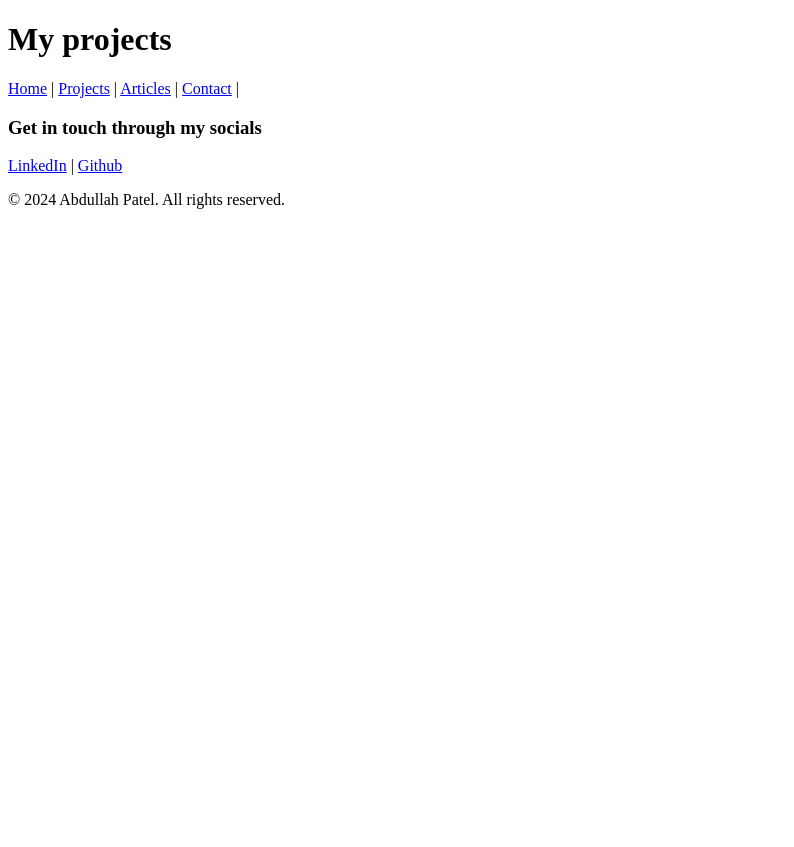
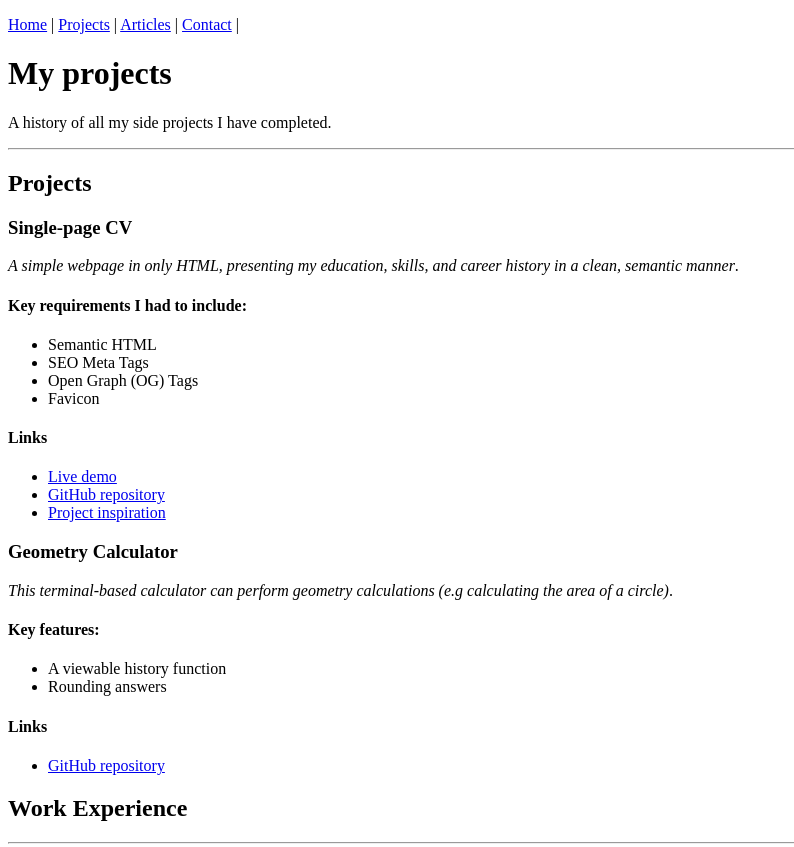
Before and after one commit to MrPatena/Basic-HTML-Website, a plain HTML site: page projects.html in a window 1280 px wide. Shown: the top 847 px of the page, without its empty margins (0-794 px from the left). Before the commit the page ends 800 px from the top, so only its background shows below. Drawn offline with Linux system fonts and the light colour scheme.

Commit message:
Updated all html file contents

```diff
--- a/projects.html
+++ b/projects.html
@@ -7,7 +7,6 @@
     </head>
     <body>
         <header>
-            <h1>My projects</h1>
             <nav>
                 <p>
                     <a href="index.html">Home</a> |
@@ -16,9 +15,50 @@
                     <a href="contact.html">Contact</a> |
                 </p>
             </nav>
+            <h1>My projects</h1>
+            <p>A history of all my side projects I have completed.</p>
+            <hr>
         </header>
-        <main></main>
+        <main>
+            <section>
+                <h2>Projects</h2>
+                <article id="single-page-cv">
+                    <h3>Single-page CV</h3>
+                    <p><em>A simple webpage in only HTML, presenting my education, skills, and career history in a clean, semantic manner</em>.</p>
+                    <h4>Key requirements I had to include:</h4>
+                    <ul>
+                        <li>Semantic HTML</li>
+                        <li>SEO Meta Tags</li>
+                        <li>Open Graph (OG) Tags</li>
+                        <li>Favicon</li>
+                    </ul>
+                    <h4>Links</h4>
+                    <ul>
+                        <li><a href="https://mrpatena.github.io/SinglePageCV/" target="_blank">Live demo</a></li>
+                        <li><a href="https://github.com/MrPatena/SinglePageCV" target="_blank">GitHub repository</a></li>
+                        <li><a href="https://roadmap.sh/projects/single-page-cv" target="_blank">Project inspiration</a></li>
+                    </ul>
+                </article>
+                <article id="geometry-calculator">
+                    <h3>Geometry Calculator</h3>
+                    <p><em>This terminal-based calculator can perform geometry calculations (e.g calculating the area of a circle)</em>.</p>
+                    <h4>Key features:</h4>
+                    <ul>
+                        <li>A viewable history function</li>
+                        <li>Rounding answers</li>
+                    </ul>
+                    <h4>Links</h4>
+                    <ul>
+                        <li><a href="https://github.com/MrPatena/Geometry-Calculator/tree/main" target="_blank">GitHub repository</a></li>
+                    </ul>
+                </article>
+            </section>
+            <section>
+                <h2>Work Experience</h2>
+            </section>
+        </main>
         <footer>
+            <hr>
             <section>
                 <h3>Get in touch through my socials</h3>
                 <a href="https://www.linkedin.com/in/abdullah-patel-671155316/" target="_blank">LinkedIn</a> |
```
Also changed, not shown: articles.html (+6 -2 lines), contact.html (+4 -2 lines), index.html (+4 -3 lines).
